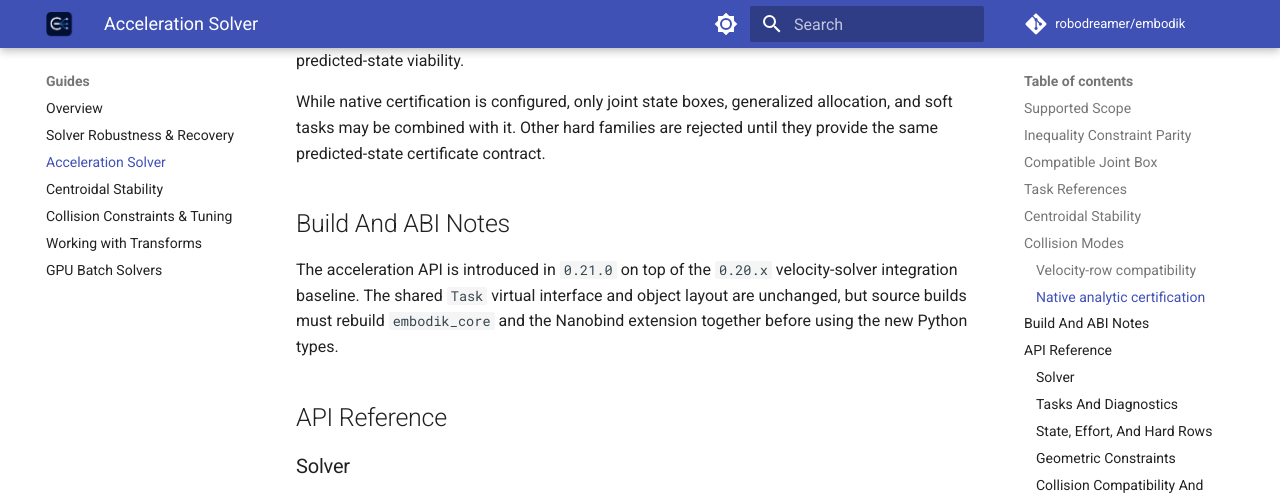
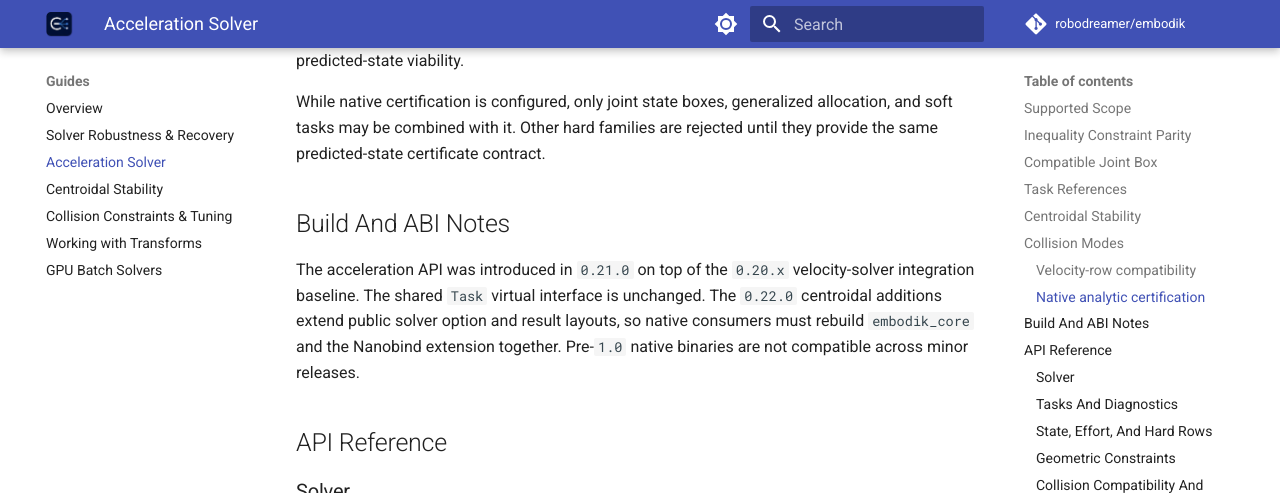
Before and after one commit to robodreamer/embodik, an MkDocs documentation site: the page built from docs/acceleration_solver.md, in a window 1280 px wide and 900 px high, scrolled down 4752 px, cut to the strip 0-493 px from the top of the window. Built offline with MkDocs 1.6.1 and Material for MkDocs 9.7.7, drawn with Linux system fonts in a browser that asks for light colours; comment, search, counter and statistics services are not loaded.

```diff
--- a/docs/acceleration_solver.md
+++ b/docs/acceleration_solver.md
@@ -179,10 +179,12 @@
 
 ## Build And ABI Notes
 
-The acceleration API is introduced in `0.21.0` on top of the `0.20.x`
-velocity-solver integration baseline. The shared `Task` virtual interface and
-object layout are unchanged, but source builds must rebuild `embodik_core` and
-the Nanobind extension together before using the new Python types.
+The acceleration API was introduced in `0.21.0` on top of the `0.20.x`
+velocity-solver integration baseline. The shared `Task` virtual interface is
+unchanged. The `0.22.0` centroidal additions extend public solver option and
+result layouts, so native consumers must rebuild `embodik_core` and the
+Nanobind extension together. Pre-`1.0` native binaries are not compatible
+across minor releases.
 
 ## API Reference
 
```
Also changed, not shown: CHANGELOG.md (+7 -0 lines), docs/centroidal_stability.md (+1 -1 lines), 9 other files.
